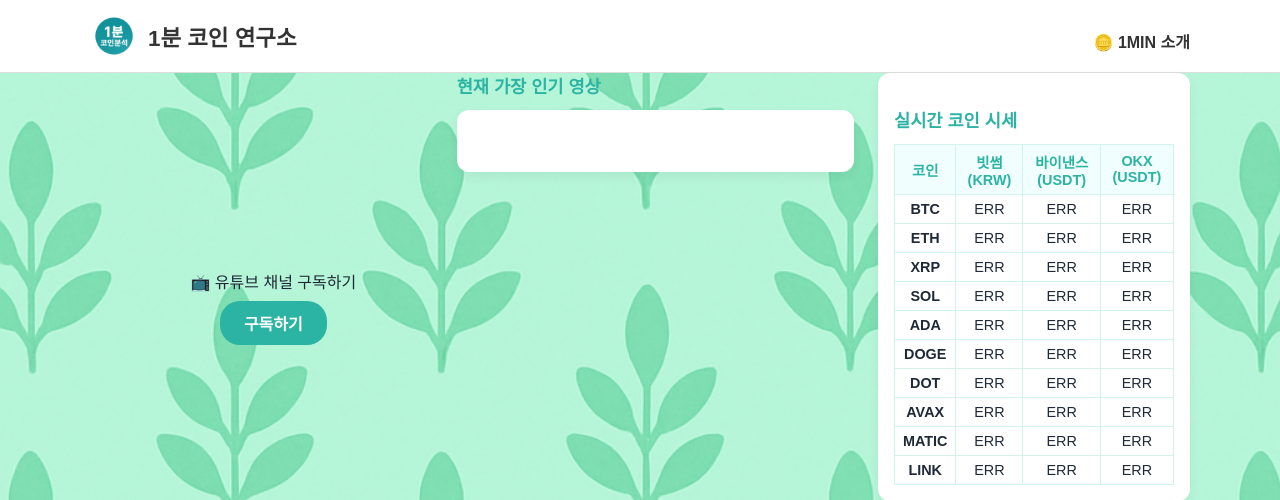
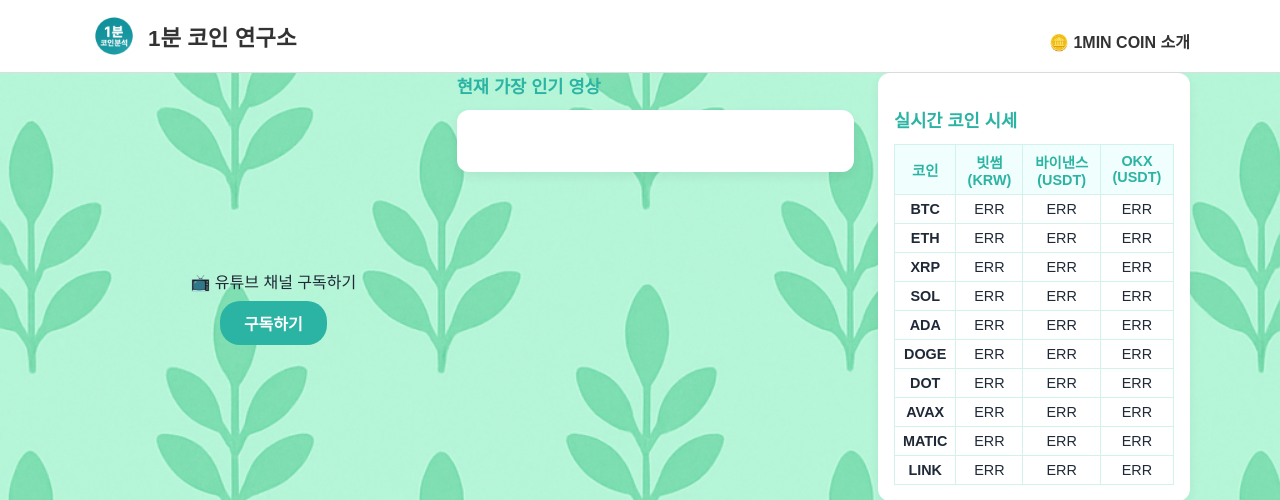
Before and after one commit to 1MinCoinLab/homepage, a Flask app: template templates/index.html in a window 1280 px wide. Shown: the top 500 px of the page. Run offline with Flask 3, Linux system fonts and the light colour scheme; the template is opened without the code that fills it, so the values that code supplies are empty.

Commit message:
Update index.html

```diff
--- a/templates/index.html
+++ b/templates/index.html
@@ -16,7 +16,7 @@
       </a>
       <!-- ✅ 네비게이션 메뉴 추가 -->
       <nav class="navbar">
-        <a href="/1mincoin" class="nav-item">🪙 1MIN 소개 </a>
+        <a href="/1mincoin" class="nav-item">🪙 1MIN COIN 소개 </a>
       </nav>
   </div>
 
```
